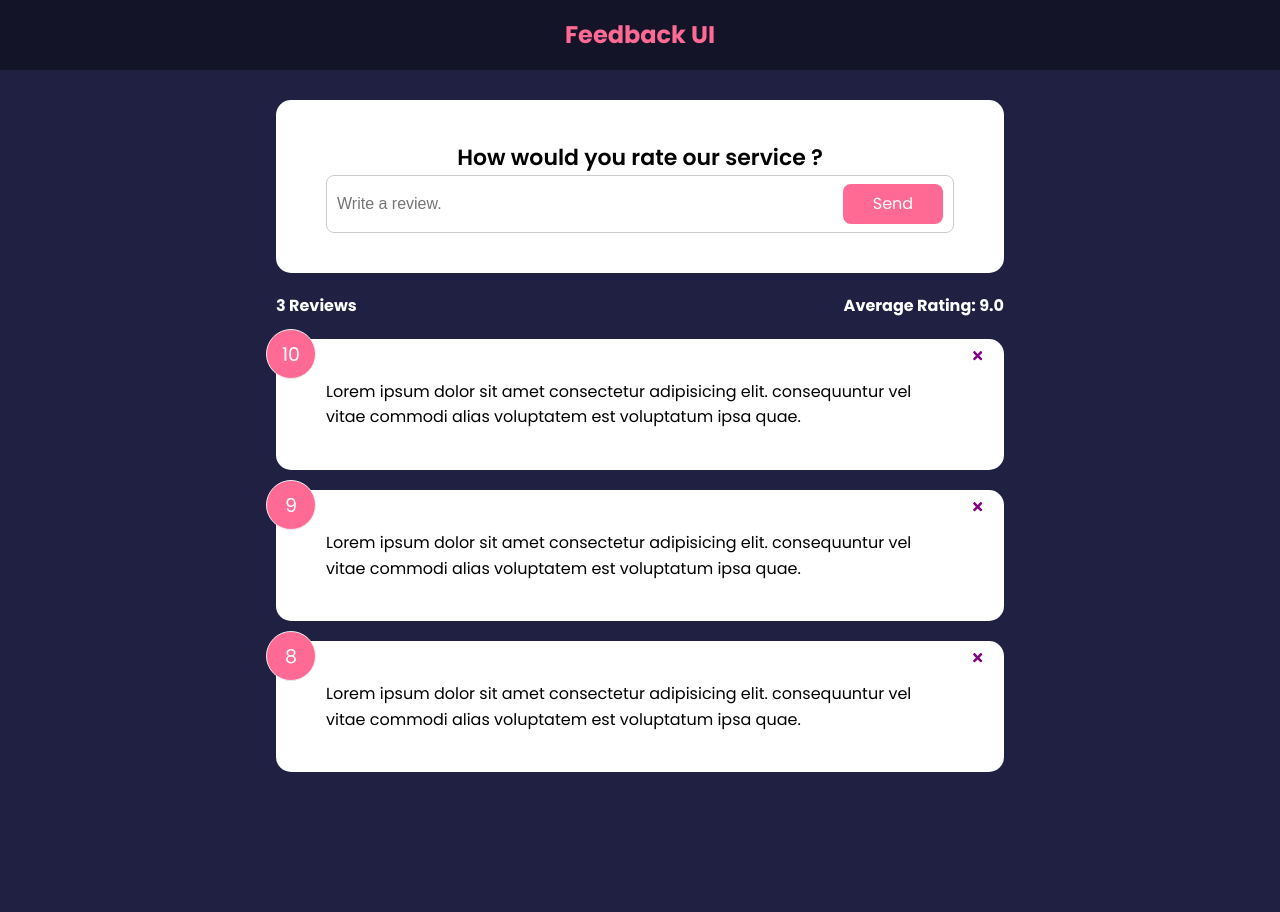
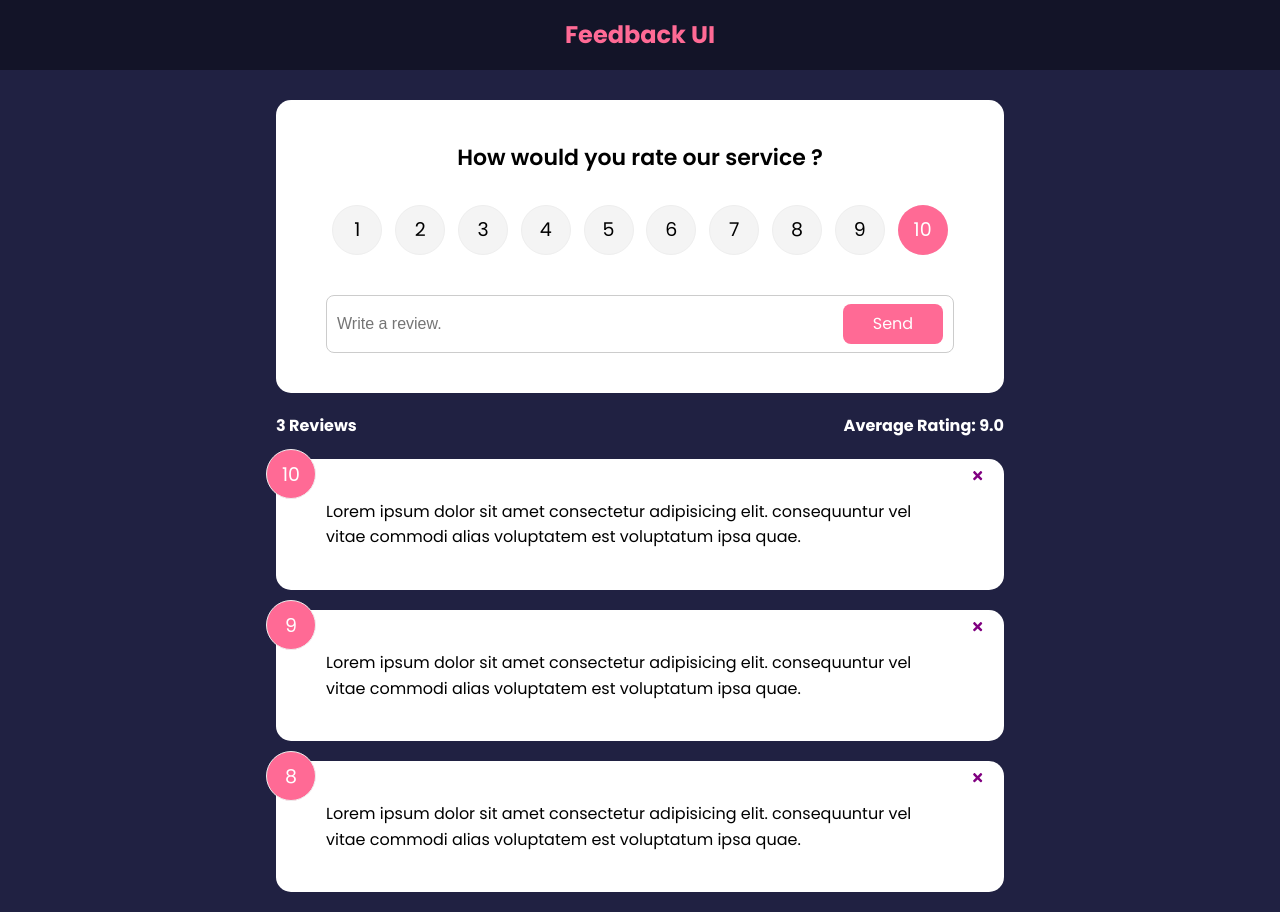
Before and after one commit to osamabinazam/feedback-app, a React (Create React App) app: page / in a window 1280 px wide. Before the commit the page ends 800 px from the top, so only its background shows below. Built offline with nearby package versions, Linux system fonts and the light colour scheme.

Commit message:
Added Rating Range

```diff
--- a/src/components/FeedbackForm.jsx
+++ b/src/components/FeedbackForm.jsx
@@ -4,11 +4,12 @@
 import React from 'react'
 import Card from './shared/Card'
 import Button from './shared/Button';
+import RatingSelect from './RatingSelect';
 
 function FeedbackForm() {
 
     const [text, setText] = useState('');
-
+    const [rating, setRating] = useState(10);
     // Arrow function that handle change in field
     const handleTextChange = (e) =>{
         setText(e.target.value);
@@ -19,6 +20,7 @@
             <form action="" >
                 <h2>How would you rate our service ?</h2>
                 {/* todo- Rating select component */}
+                <RatingSelect select={(rating)=>setRating(rating)}/>
                 <div className="input-group">
                     <input
                         onChange={handleTextChange}
--- /dev/null
+++ b/src/components/RatingSelect.jsx
@@ -0,0 +1,132 @@
+import React from 'react'
+import {useState} from 'react'
+
+
+function RatingSelect({select}) {
+    const [selected , setSelected] = useState(10)
+
+    // Handle Change
+    const handleChange = (e) =>{
+        setSelected (+e.currentTarget.value)
+        select(+e.currentTarget.value)
+    }
+
+    return (
+        <ul className='rating' >
+            <li><input
+                    type="radio"
+                    id='num1'
+                    name='rating'
+                    value='1'
+                    onChange={handleChange}
+                    checked={selected===1  }
+                />
+                <label htmlFor="num1">1</label>
+            </li>
+            <li>
+                <input
+                    type="radio"
+                    id='num2'
+                    name='rating'
+                    value='2'
+                    onChange={handleChange}
+                    checked={selected===2  }
+                />
+                <label htmlFor="num2">2</label>
+            </li>
+            <li>
+                <input
+                    type="radio"
+                    id='num3'
+                    name='rating'
+                    value='3'
+                    onChange={handleChange}
+                    checked={selected===3  }
+                />
+                <label htmlFor="num3">3</label>
+            </li>
+            <li>
+                <input
+                    type="radio"
+                    id='num4'
+                    name='rating'
+                    value='4'
+                    onChange={handleChange}
+                    checked={selected===4  }
+                />
+                <label htmlFor="num4">4</label>
+            </li>
+            <li>
+                    <input
+                    type="radio"
+                    id='num5'
+                    name='rating'
+                    value='5'
+                    onChange={handleChange}
+                    checked={selected===5  }
+                />
+                <label htmlFor="num5">5</label>
+            </li>
+            <li>
+                <input
+                    type="radio"
+                    id='num6'
+                    name='rating'
+                    value='6'
+                    onChange={handleChange}
+                    checked={selected===6  }
+                />
+                <label htmlFor="num6">6</label>
+            </li>
+            <li>
+                <input
+                    type="radio"
+                    id='num7'
+                    name='rating'
+                    value='7'
+                    onChange={handleChange}
+                    checked={selected===7  }
+                />
+                <label htmlFor="num7">7</label>
+            </li>
+            <li>
+                <input
+                    type="radio"
+                    id='num8'
+                    name='rating'
+                    value='8'
+                    onChange={handleChange}
+                    checked={selected===8  }
+                />
+                <label htmlFor="num8">8</label>
+            </li>
+            <li>
+                <input
+                    type="radio"
+                    id='num9'
+                    name='rating'
+                    value='9'
+                    onChange={handleChange}
+                    checked={selected===9  }
+                />
+                <label htmlFor="num9">9</label>
+            </li>
+            <li>
+                <input
+                    type="radio"
+                    id='num10'
+                    name='rating'
+                    value='10'
+                    onChange={handleChange}
+                    checked={selected===10}
+                />
+                <label htmlFor="num10">10</label>
+            </li>
+
+
+
+        </ul>
+    )
+}
+
+export default RatingSelect
```
